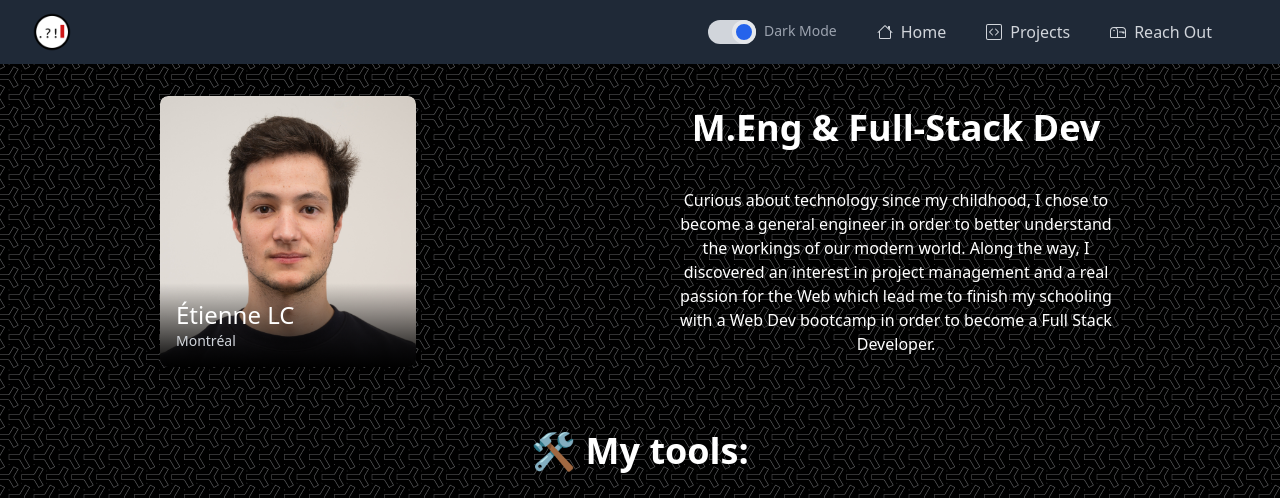
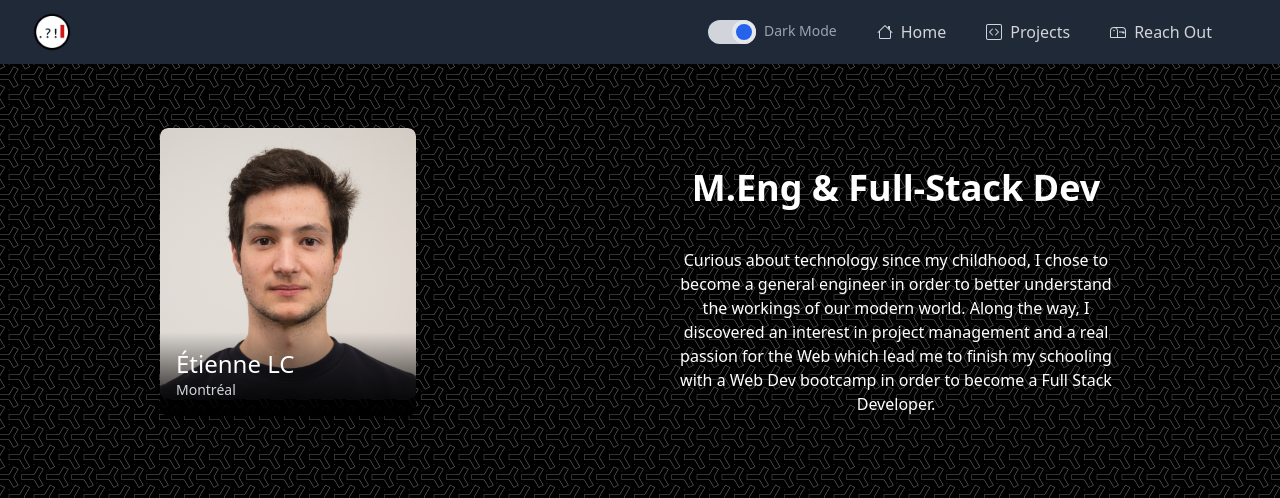
Before and after one commit to etlecoent/portfolio, a React (Create React App) app in the folder frontend/: page / in a window 1280 px wide. Shown: the top 498 px of the page. Built offline with nearby package versions, Linux system fonts and the light colour scheme.

Commit message:
Changed padding

```diff
--- a/frontend/src/containers/Home.js
+++ b/frontend/src/containers/Home.js
@@ -7,10 +7,10 @@ const Home = (props) => {
     <section className="min-h-screen pt-16 bg-ysosw dark:bg-ysosb text-black dark:text-white">
       <div className="flex flex-col min-h-screen mx-auto py-8 px-8">
 
-        <div className = "flex flex-row flex-wrap justify-around">
+        <div className = "flex flex-row flex-wrap justify-around py-8">
           <Profile />
           <div className=" flex flex-col items-center justify-center h-auto w-auto">
-            <h1 className="max-w-full text-center text-4xl font-bold pb-10">
+            <h1 className="max-w-full text-center text-4xl font-bold py-10">
               M.Eng & Full-Stack Dev
             </h1>
               <p className = "text-center max-w-md">
```
